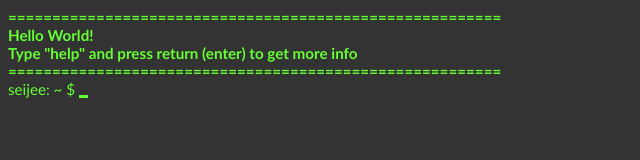
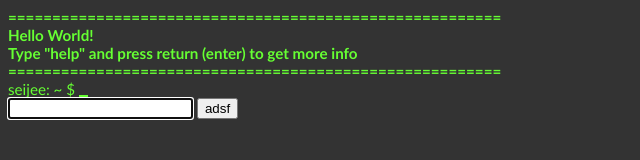
Before and after one commit to seijee/seijee1.github.io, a plain HTML site: page index.html in a window 1280 px wide. Shown: the whole page, without its empty margins (0-640 px from the left). Drawn offline with nearby package versions, Linux system fonts and the light colour scheme; some packages are replaced by stand-ins of ours.

Commit message:
Update index.html

```diff
--- a/index.html
+++ b/index.html
@@ -16,7 +16,7 @@
 		#input{
 			white-space: pre-wrap;
 		}
-		.invisible{
+		.in1visible{
 			height:0px;width: 0px; color:transparent; border-color:transparent; overflow:hidden;
 		}
 		#cursor{
```
